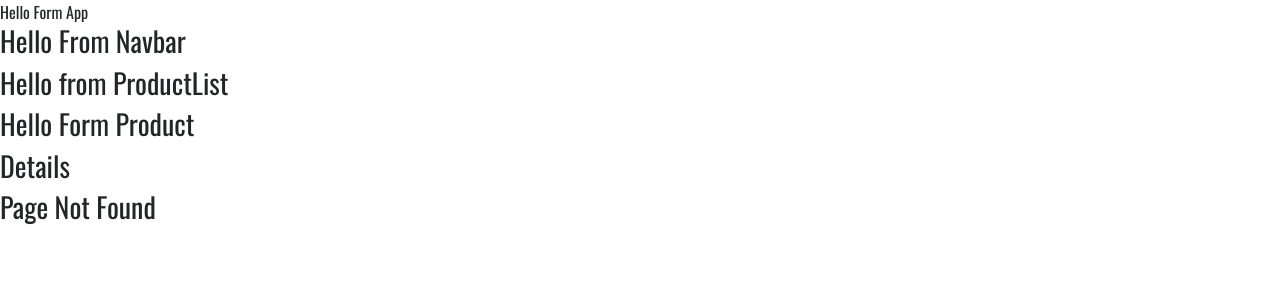
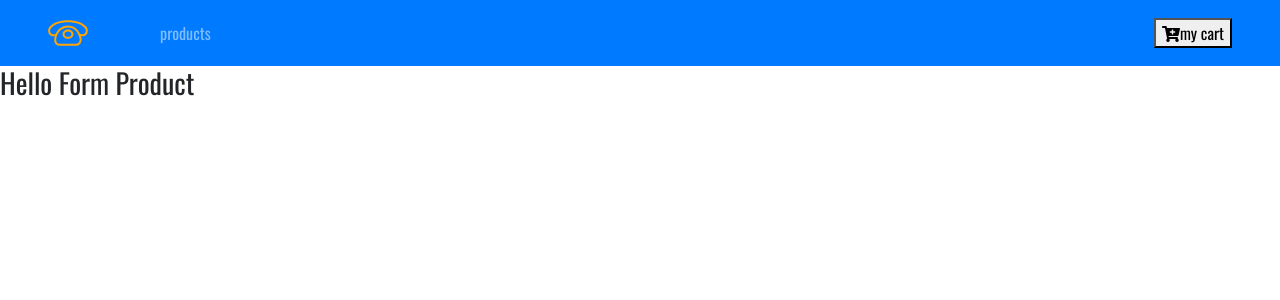
Before and after one commit to MansourMoukdad88/eCommereceStore, a React (Create React App) app: page / in a window 1280 px wide. Before the commit this address had no page. Shown: the top 300 px of the page. Built offline with nearby package versions, Linux system fonts and the light colour scheme; a web font is replaced by a local one.

Commit message:
Set app routes

```diff
--- a/src/App.js
+++ b/src/App.js
@@ -1,4 +1,5 @@
 import React from 'react';
+import { Switch, Route } from 'react-router-dom';
 import logo from './logo.svg';
 import './App.css';
 import 'bootstrap/dist/css/bootstrap.min.css';
@@ -11,11 +12,13 @@ import Defaults from './components/Defaults';
 function App() {
   return (
     <React.Fragment>
-      Hello Form App
-      <Navbar></Navbar>
-      <ProductList></ProductList>
-      <Details></Details>
-      <Defaults></Defaults>
+      <Navbar/>
+      <Switch>
+        <Route exact path="/" component={ProductList} ></Route>
+        <Route path="/details" component={Details} ></Route>
+        <Route path="/cart" component={Cart} ></Route>
+        <Route  component={Defaults} ></Route>
+      </Switch>
     </React.Fragment>
   );
 }
--- a/src/components/Navbar.js
+++ b/src/components/Navbar.js
@@ -1,11 +1,28 @@
-import React, { Component } from 'react'
+import React, { Component } from 'react';
+import {Link} from 'react-router-dom';
+import logo from '../logo.svg';
 
 export default class Navbar extends Component {
   render() {
     return (
-      <div>
-        <h3>Hello From Navbar</h3>
-      </div>
+      <nav className="navbar navbar-expand-sm bg-primary navbar-dark px-sm-5">
+        <Link to="/">
+          <img src={logo} alt="store" className="navbar-brand"/>
+        </Link>
+        <ul className="navbar-nav align-items-center">
+          <li className="nav-item ml-5">
+            <Link to="/" className="nav-link">
+              products
+            </Link>
+          </li>
+        </ul>
+        <Link to="/cart" className="ml-auto">
+          <button>
+            <i className="fas fa-cart-plus"/>
+            my cart
+          </button>
+        </Link>
+      </nav>
     )
   }
 }
--- a/src/components/ProductList.js
+++ b/src/components/ProductList.js
@@ -4,7 +4,7 @@ export default class ProductList extends Component {
   render() {
     return (
       <div>
-        <h3>Hello from ProductList</h3>
+        {/* <h3>Hello from ProductList</h3> */}
         <Product />
       </div>
     )
--- a/src/index.js
+++ b/src/index.js
@@ -2,9 +2,11 @@ import React from 'react';
 import ReactDOM from 'react-dom';
 import './index.css';
 import App from './App';
+import { BrowserRouter as Router } from 'react-router-dom';
+
 import * as serviceWorker from './serviceWorker';
 
-ReactDOM.render(<App />, document.getElementById('root'));
+ReactDOM.render(<Router><App /></Router>, document.getElementById('root'));
 
 // If you want your app to work offline and load faster, you can change
 // unregister() to register() below. Note this comes with some pitfalls.
```
